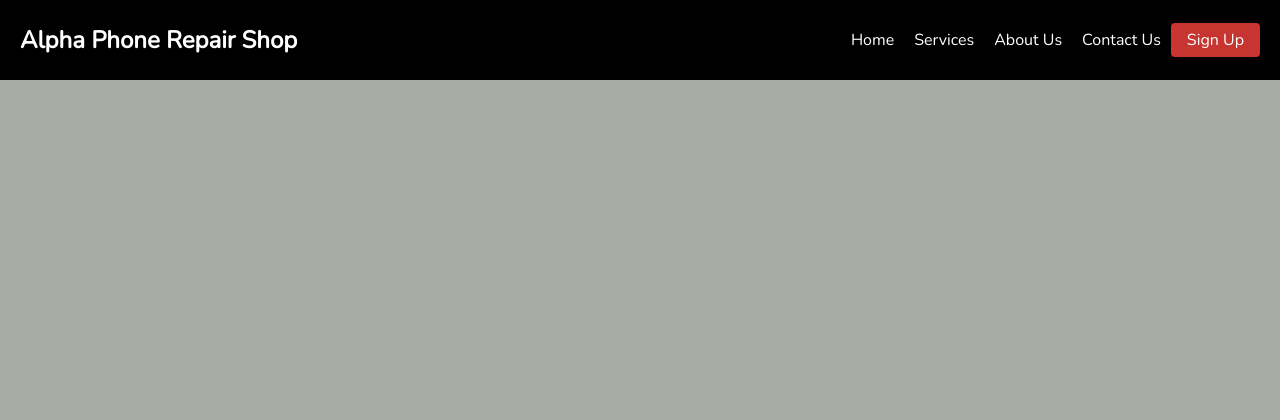
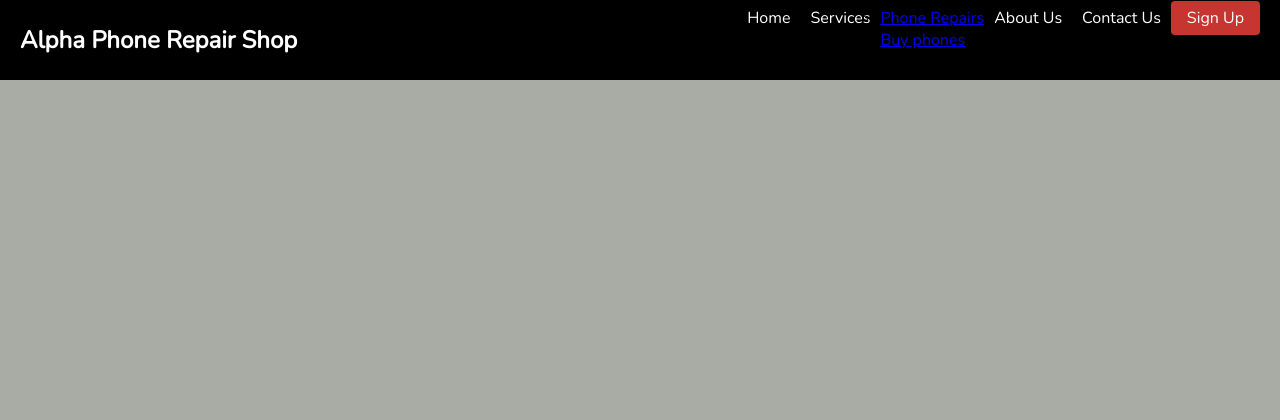
Before and after one commit to amcoolalphonce/PhoneRepairShop, a Django app: template store/templates/store/base.html in a window 1280 px wide. Shown: the top 420 px of the page. Run offline with Django 3.2, Linux system fonts and the light colour scheme; the template is opened without the code that fills it, so the values that code supplies are empty.

Commit message:
drop down navbar section

```diff
--- a/store/templates/store/base.html
+++ b/store/templates/store/base.html
@@ -24,6 +24,11 @@
                         <ul class="nav-menu">
                                 <li><a href="#" class="nav-links">Home</a></li>
                                 <li><a href="#" class="nav-links">Services</a></li>
+                                <ul  class="dropdown">
+                                        <li><a href="#">Phone Repairs</a></li>
+                                        <li> <a href="#">Buy phones</a> </li>
+                                        <li><a href="#"></a>Accessories</li>
+                                </ul>
                                 <li><a href="#" class="nav-links">About Us</a></li>
                                 <li><a href="#" class="nav-links">Contact Us</a></li>
                                 <li><a href="#" class="nav-links nav-links-btn">Sign Up</a></li>
```
